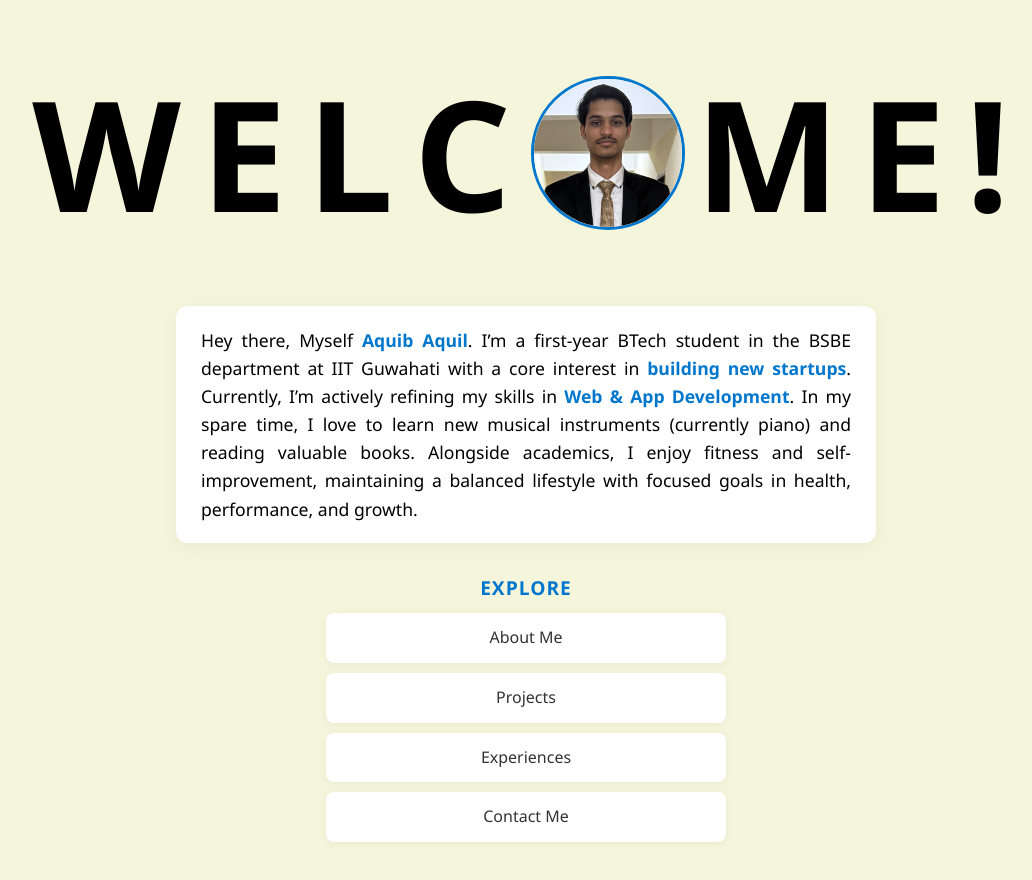
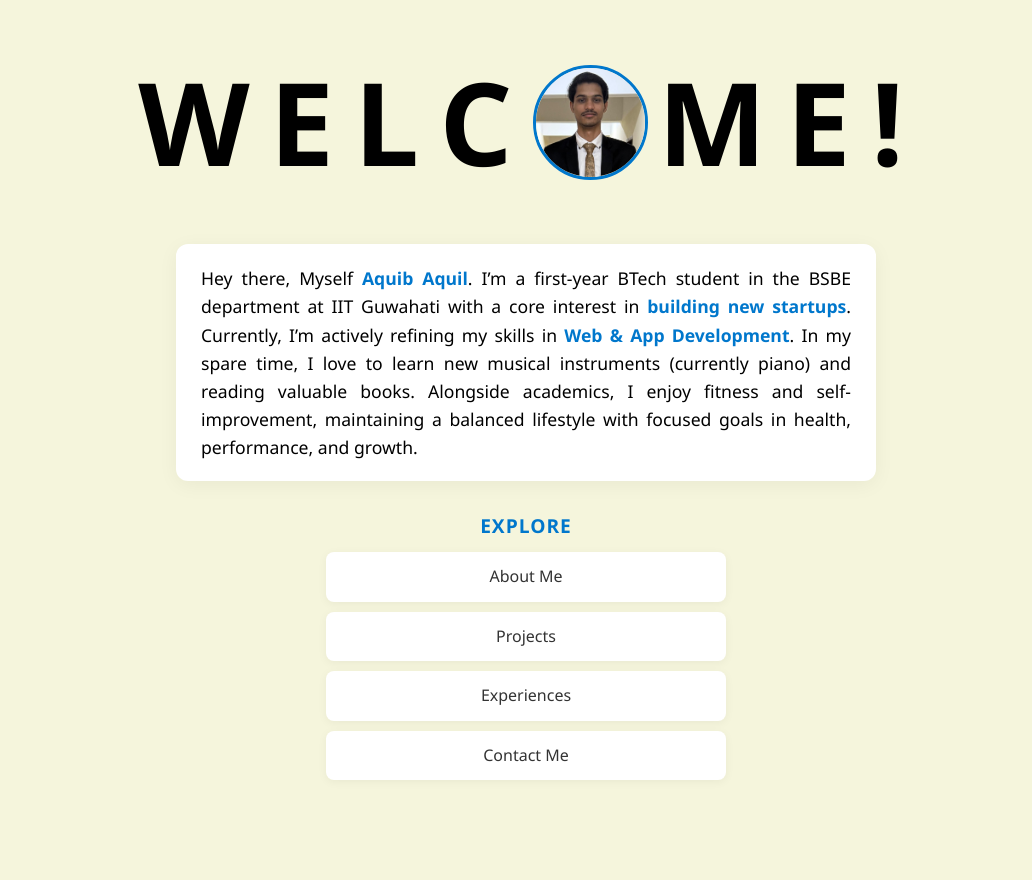
Before and after one commit to aquib6010/My-Portfolio, a plain HTML site: page index.html in a window 1280 px wide. Shown: the whole page, without its empty margins (114-1146 px from the left). After the commit the page ends 820 px from the top, so only its background shows below. Drawn offline with Linux system fonts and the light colour scheme.

Commit message:
Update index.html

```diff
--- a/index.html
+++ b/index.html
@@ -34,12 +34,12 @@
 
     .letter {
       margin: 0 5px;
-      font-size: 12vw;
+      font-size: 9vw;
     }
 
     .photo-letter {
-      width: 12vw;
-      height: 12vw;
+      width: 9vw;
+      height: 9vw;
       border-radius: 50%;
       object-fit: cover;
       margin: 0 5px;
```
